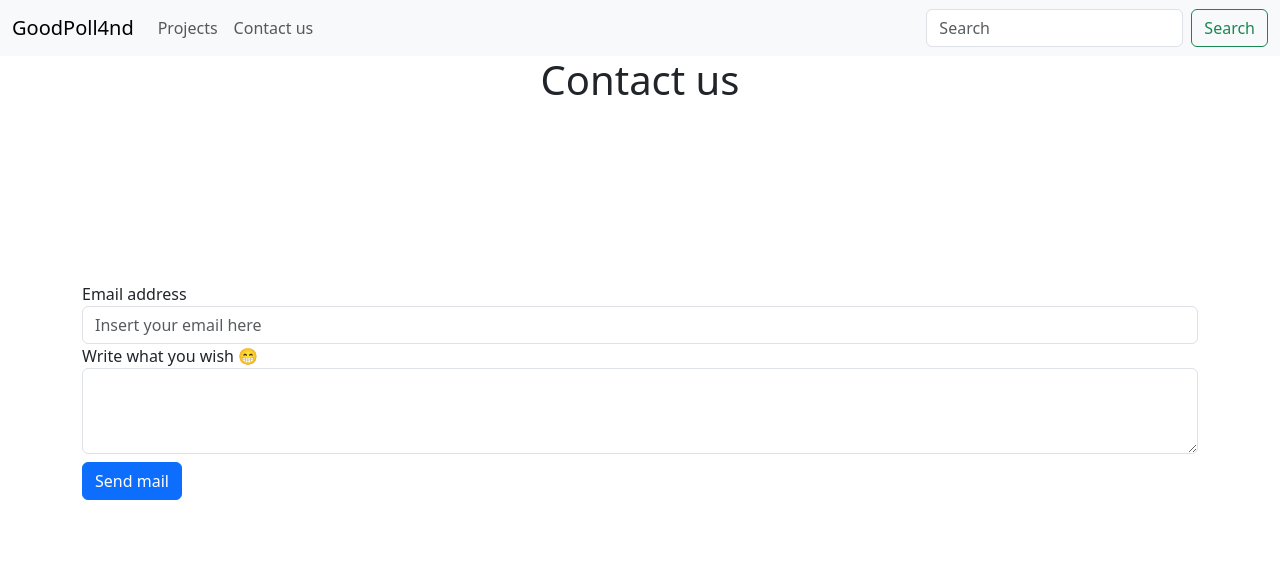
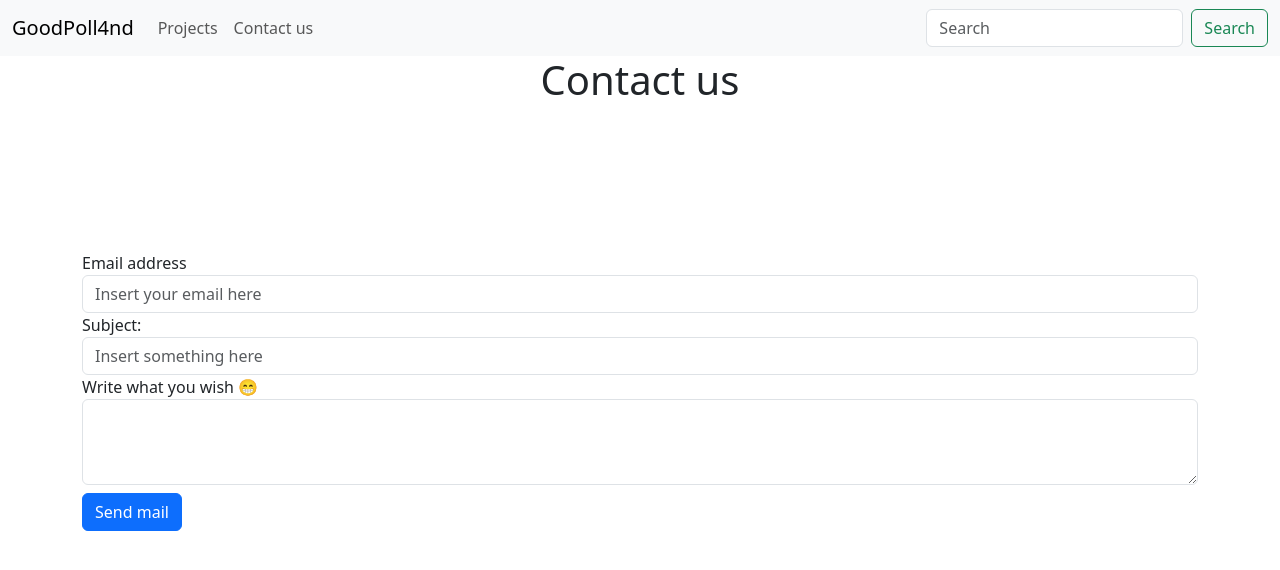
Before and after one commit to patrictobola/vite-boolfolio, a Vue app: page /contact-us in a window 1280 px wide. Shown: the top 570 px of the page. Built offline with nearby package versions, Linux system fonts and the light colour scheme.

Commit message:
fixed contactus now send email. need code fix

```diff
--- a/src/pages/ContactUs.vue
+++ b/src/pages/ContactUs.vue
@@ -1,18 +1,43 @@
-<script></script>
+<script>
+import axios from 'axios';
+
+export default {
+    data: () => ({
+        form: {
+            email: '',
+            subject: '',
+            content: '',
+        }
+    }),
+    methods: {
+        sendMail() {
+            const endpoint = 'http://127.0.0.1:8000/api/contact_us';
+            axios.post(endpoint, this.form).then(() => { })
+        }
+    }
+}
+
+</script>
 <template>
     <div class="container h-100">
         <div class="text-center align-self-start">
             <h1>Contact us</h1>
         </div>
         <div class="d-flex h-75 justify-content-center align-items-center">
-            <form class="w-100">
+            <form @submit.prevent="sendMail" class="w-100">
                 <div class="form-group">
                     <label for="email">Email address</label>
-                    <input type="email" class="form-control" id="email" placeholder="Insert your email here">
+                    <input type="email" class="form-control" id="email" v-model="form.email"
+                        placeholder="Insert your email here">
+                </div>
+                <div class="form-group">
+                    <label for="subject">Subject:</label>
+                    <input type="text" class="form-control" id="subject" v-model="form.subject"
+                        placeholder="Insert something here">
                 </div>
                 <div class="form-group">
                     <label for="content">Write what you wish 😁</label>
-                    <textarea class="form-control" id="content" rows="3"></textarea>
+                    <textarea class="form-control" id="content" rows="3" v-model="form.content"></textarea>
                 </div>
                 <button class="btn btn-primary mt-2">Send mail</button>
             </form>
```
